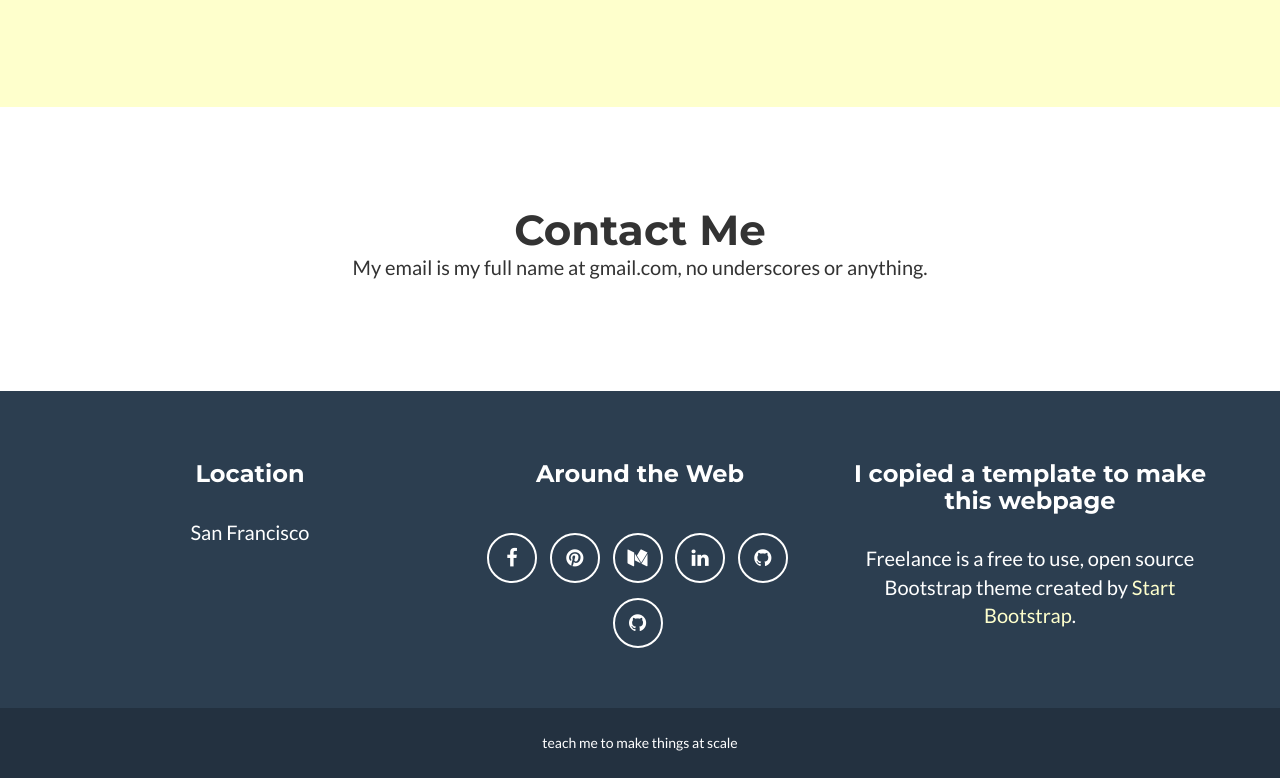
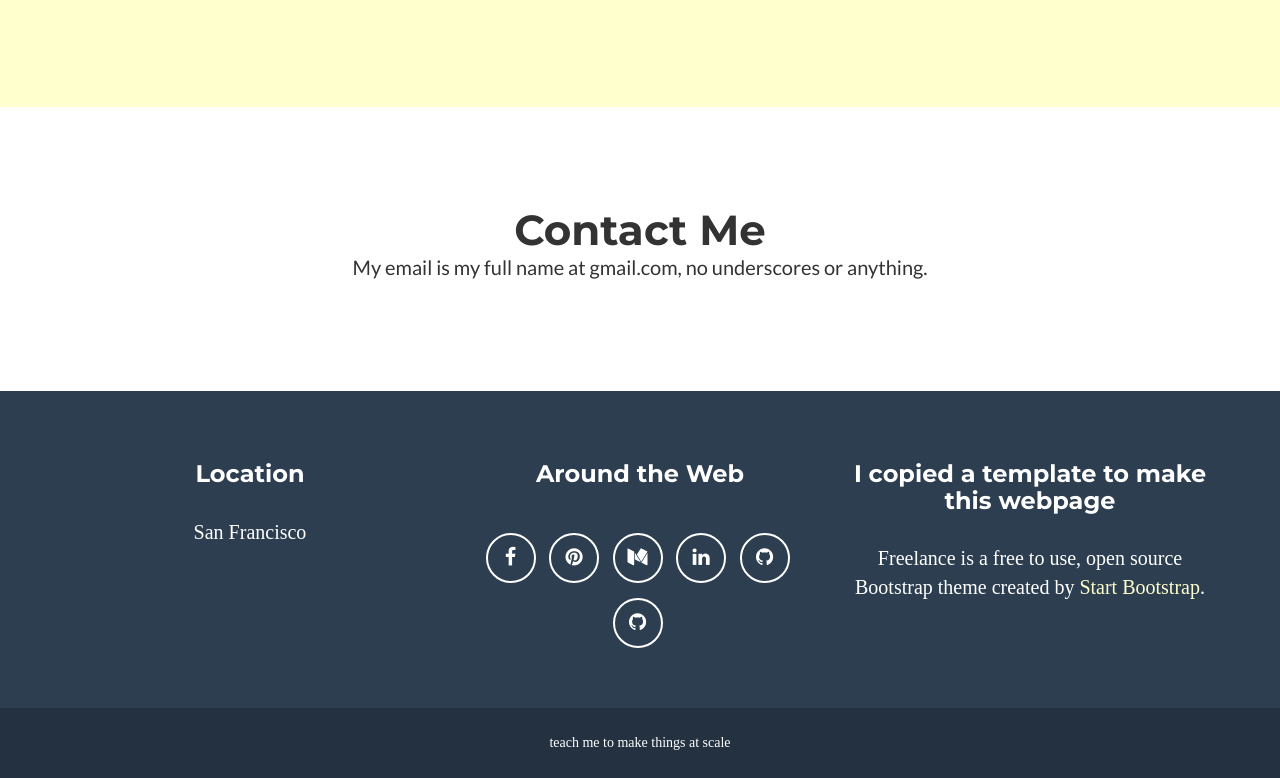
Before and after one commit to ruthgrace/ruthgrace.github.io, a website: page index.html in a window 1280 px wide. Shown: the part 1733-2511 px from the top of the page. Drawn offline with nearby package versions, Linux system fonts and the light colour scheme.

Commit message:
trying zapfino for footer font

```diff
--- a/less/freelancer.less
+++ b/less/freelancer.less
@@ -328,6 +328,7 @@ form .row:first-child .floating-label-form-group {
 }
 
 footer {
+        font-family: 'Zapfino';
 	color: white;
 	h3 {
 		margin-bottom: 30px;
```
Also changed, not shown: css/freelancer.css, css/freelancer.min.css.
